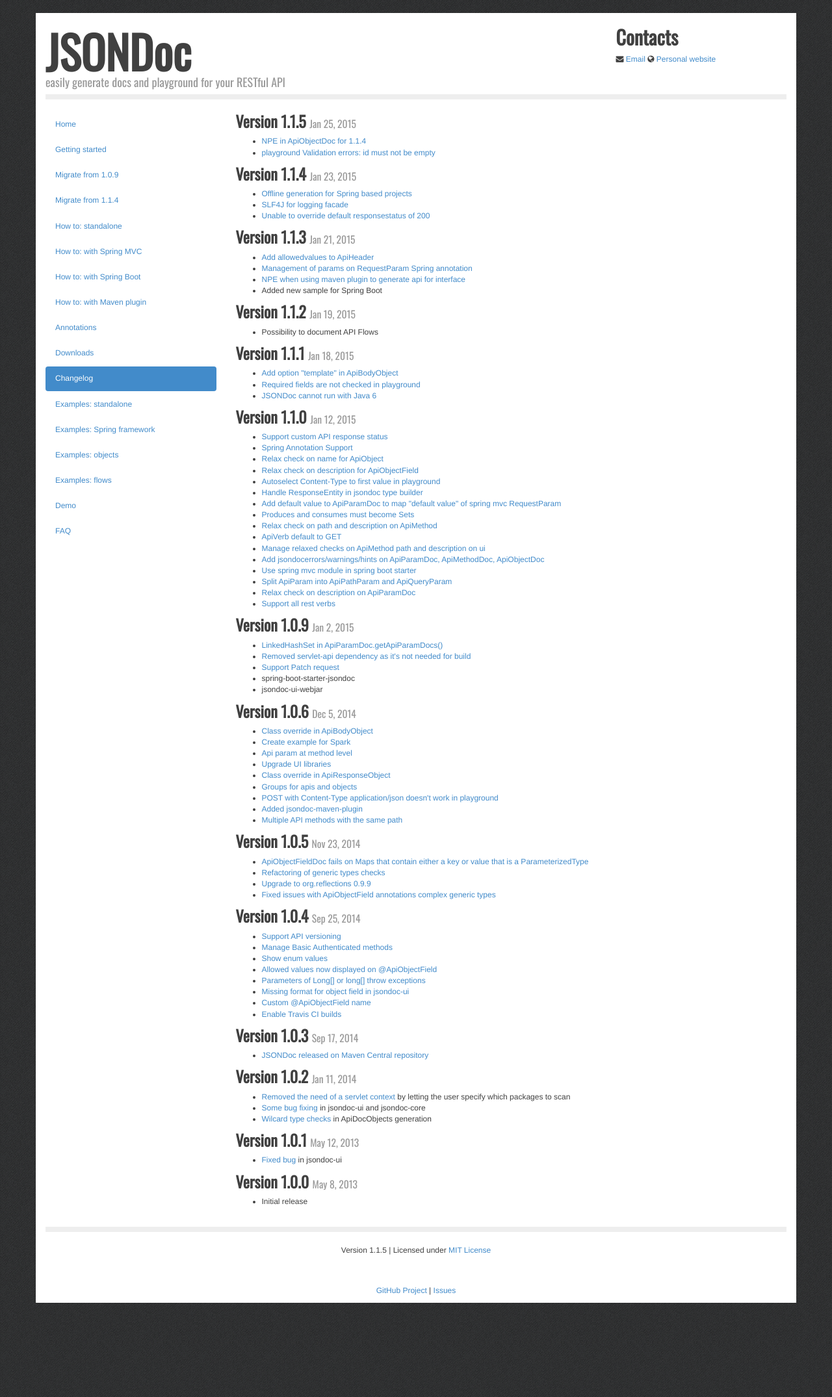
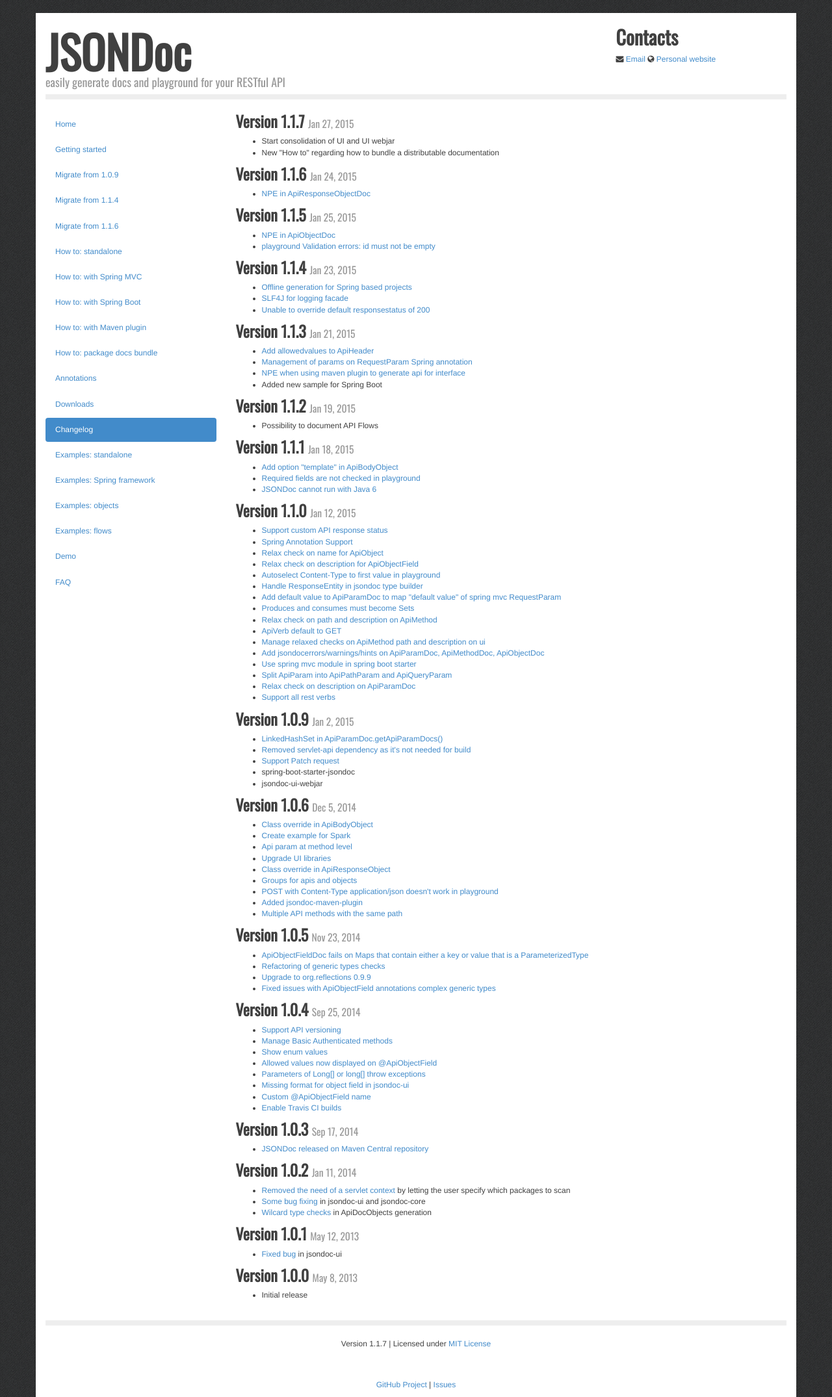
Before and after one commit to fabiomaffioletti/jsondoc, a Jekyll site: the page built from changelog.html, in a window 1280 px wide. Shown: the whole page at 65% size. Built offline with Jekyll 4.4.1, drawn with Linux system fonts in a browser that asks for light colours; nearby versions of some CDN libraries; some web fonts are replaced; Markdown is read by kramdown in place of the engine named in the settings; before the commit the page ends 2005 px from its top, so only the background shows below that; grey boxes are pictures that could not be loaded.

Commit message:
docs for 1.1.7

```diff
--- a/_config.yml
+++ b/_config.yml
@@ -2,6 +2,6 @@ name: JSONDoc
 baseurl:
 markdown: redcarpet
 highlighter: pygments
-version: 1.1.5
-demourl: http://jsondoc.eu01.aws.af.cm/jsondoc.jsp
+version: 1.1.7
+demourl: http://jsondoc.eu01.aws.af.cm/jsondoc-ui.html
 downloadurl: distro/jsondoc-bundle-1.0.2.tar.gz
--- a/_layouts/default.html
+++ b/_layouts/default.html
@@ -61,10 +61,12 @@
             <li id="getting-started"><a href="getting-started.html">Getting started</a></li>
             <li id="migration-notes-109-110"><a href="migration-notes-109-110.html">Migrate from 1.0.9</a></li>
             <li id="migration-notes-114-115"><a href="migration-notes-114-115.html">Migrate from 1.1.4</a></li>
+            <li id="migration-notes-116-117"><a href="migration-notes-116-117.html">Migrate from 1.1.6</a></li>
             <li id="howtostandalone"><a href="how-to-standalone.html">How to: standalone</a></li>
             <li id="howtospringmvc"><a href="how-to-springmvc.html">How to: with Spring MVC</a></li>
             <li id="howtospringboot"><a href="how-to-spring-boot.html">How to: with Spring Boot</a></li>
             <li id="howtomavenplugin"><a href="how-to-maven-plugin.html">How to: with Maven plugin</a></li>
+            <li id="howtopackagedocs"><a href="how-to-package-docs.html">How to: package docs bundle</a></li>
             <li id="annotations"><a href="annotations.html">Annotations</a></li>
             <li id="downloads"><a href="downloads.html">Downloads</a></li>
             <li id="changelog"><a href="changelog.html">Changelog</a></li>
--- a/changelog.html
+++ b/changelog.html
@@ -3,9 +3,20 @@ layout: default
 title: Changelog
 ---
 
+<h3>Version 1.1.7 <small>Jan 27, 2015</small></h3>
+<ul>
+<li>Start consolidation of UI and UI webjar</li>
+<li>New "How to" regarding how to bundle a distributable documentation</li>
+</ul>
+
+<h3>Version 1.1.6 <small>Jan 24, 2015</small></h3>
+<ul>
+<li><a target="_blank" href="https://github.com/fabiomaffioletti/jsondoc/issues/75">NPE in ApiResponseObjectDoc</a></li>
+</ul>
+
 <h3>Version 1.1.5 <small>Jan 25, 2015</small></h3>
 <ul>
-<li><a target="_blank" href="https://github.com/fabiomaffioletti/jsondoc/issues/83">NPE in ApiObjectDoc for 1.1.4</a></li>
+<li><a target="_blank" href="https://github.com/fabiomaffioletti/jsondoc/issues/83">NPE in ApiObjectDoc</a></li>
 <li><a target="_blank" href="https://github.com/fabiomaffioletti/jsondoc/issues/84">playground Validation errors: id must not be empty</a></li>
 </ul>
 
--- a/css/jsondoc.css
+++ b/css/jsondoc.css
@@ -29,6 +29,10 @@ h3.spaced {
   margin-top: 40px;
 }
 
+h4.spaced {
+  margin-top: 40px;
+}
+
 pre {
   font-size: 11px;
 }
--- a/downloads.html
+++ b/downloads.html
@@ -18,6 +18,8 @@ title: Downloads
         	<tr><th style="width: 130px;">Version</th><th>Download bundle <code>*</code></th></tr>
         </thead>
         <tbody>
+                <tr><td>1.1.6</td><td>Available on Maven central</td></tr>
+                <tr><td>1.1.5</td><td>Available on Maven central</td></tr>
                 <tr><td>1.1.4</td><td>Available on Maven central</td></tr>
                 <tr><td>1.1.3</td><td>Available on Maven central</td></tr>
                 <tr><td>1.1.2</td><td>Available on Maven central</td></tr>
--- a/how-to-springmvc.html
+++ b/how-to-springmvc.html
@@ -51,7 +51,7 @@ In the <strong>packages</strong> list property you should put packages that cont
 
 <h4 class="spaced">Display the generated docs</h4>
 <h5>With jsondoc-ui</h5>
-<p>You can include the <code>jsondoc-ui</code> project in your web application. This provides an interface to browse the generated documentation and a playground to test methods. It is built on Twitter Bootstrap and can be easily customized for you needs. To do this you need to get the <code>jsondoc-ui</code> jar, extract it and copy <code>css, js, font, jsondoc.jsp</code> to your project's webapp folder. Check out the <a href="{{ site.demourl }}" target="_blank">live demo here</a> or the <a href="https://github.com/fabiomaffioletti/jsondoc" target="_blank">sample applications code.</a> Here is the dependency to the <code>jsondoc-ui</code>:</p>
+<p>You can include the <code>jsondoc-ui</code> project in your web application. This provides an interface to browse the generated documentation and a playground to test methods. It is built on Twitter Bootstrap and can be easily customized for you needs. To do this you need to get the <code>jsondoc-ui</code> jar, extract it and copy <code>css, js, font, jsondoc-ui.html</code> to your project's webapp folder. Check out the <a href="{{ site.demourl }}" target="_blank">live demo here</a> or the <a href="https://github.com/fabiomaffioletti/jsondoc" target="_blank">sample applications code.</a> Here is the dependency to the <code>jsondoc-ui</code>:</p>
 
 {% highlight xml %}
 <dependency>
--- a/how-to-standalone.html
+++ b/how-to-standalone.html
@@ -61,7 +61,7 @@ public class JSONDocController {
 <hr/>
 <h4 class="spaced">Display the generated docs</h4>
 <h5>With jsondoc-ui</h5>
-<p>You can include the <code>jsondoc-ui</code> project in your web application. This provides an interface to browse the generated documentation and a playground to test methods. It is built on Twitter Bootstrap and can be easily customized for you needs. To do this you need to get the <code>jsondoc-ui</code> jar, extract it and copy <code>css, js, font, jsondoc.jsp</code> to your project's webapp folder. Check out the <a href="{{ site.demourl }}" target="_blank">live demo here</a> or the <a href="https://github.com/fabiomaffioletti/jsondoc-samples" target="_blank">sample applications code.</a> Here is the dependency to the <code>jsondoc-ui</code>:</p>
+<p>You can include the <code>jsondoc-ui</code> project in your web application. This provides an interface to browse the generated documentation and a playground to test methods. It is built on Twitter Bootstrap and can be easily customized for you needs. To do this you need to get the <code>jsondoc-ui</code> jar, extract it and copy <code>css, js, font, jsondoc-ui.html</code> to your project's webapp folder. Check out the <a href="{{ site.demourl }}" target="_blank">live demo here</a> or the <a href="https://github.com/fabiomaffioletti/jsondoc-samples" target="_blank">sample applications code.</a> Here is the dependency to the <code>jsondoc-ui</code>:</p>
 
 {% highlight xml %}
 <dependency>
```
Also changed, not shown: how-to-package-docs.html (added, +145 -0 lines), migration-notes-116-117.html (added, +12 -0 lines).
